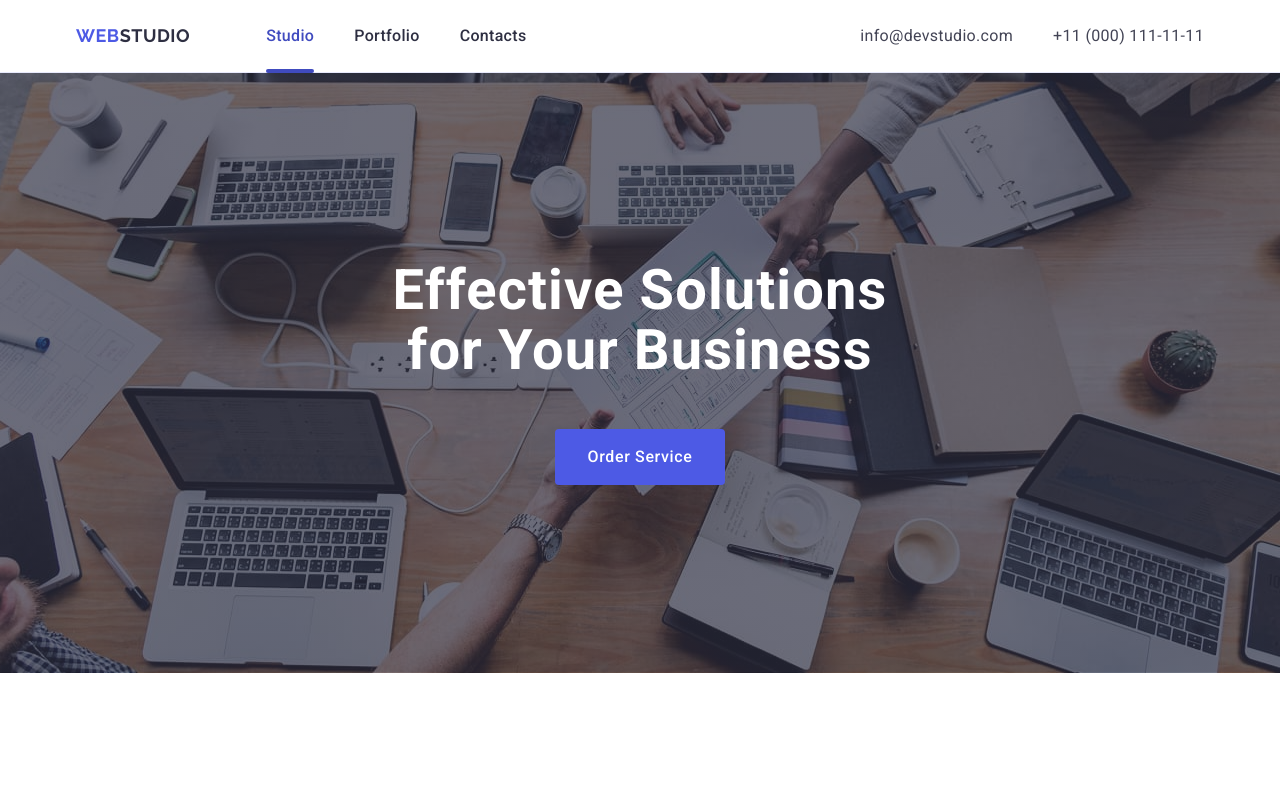
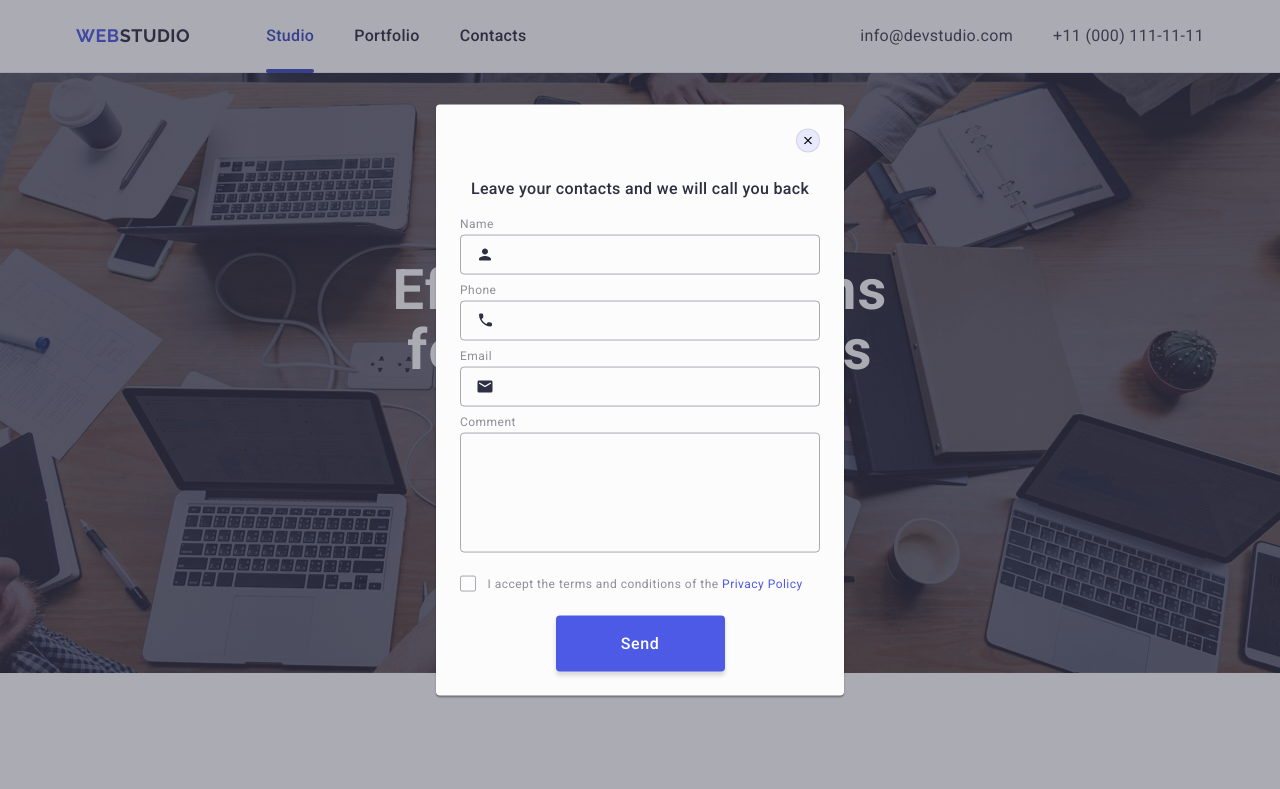
Before and after one commit to nataliia-kasiian24/goit-markup-hw-05, a plain HTML site: page index.html in a window 1280 px wide. Shown: the top 789 px of the page. Drawn offline with nearby package versions, Linux system fonts and the light colour scheme.

Commit message:
add styles eigheen

```diff
--- a/css/styles.css
+++ b/css/styles.css
@@ -706,6 +706,7 @@ color: #ffffff;
     align-items: center;
     justify-content: center;
     fill: transparent;
+    margin-right: 8px;
     transition: background-color 250ms cubic-bezier(0.4, 0, 0.2, 1), border 250ms cubic-bezier(0.4, 0, 0.2, 1), fill 250ms cubic-bezier(0.4, 0, 0.2, 1);
 }
 
--- a/index.html
+++ b/index.html
@@ -493,7 +493,7 @@
     </footer>
 
     <!--backdrop-->
-    <div class="backdrop">
+    <div class="backdrop is-open">
       <div class="mobal">
         <button class="backdrop-button" type="button">
           <svg class="backdrop-img" width="8" height="8">
```
